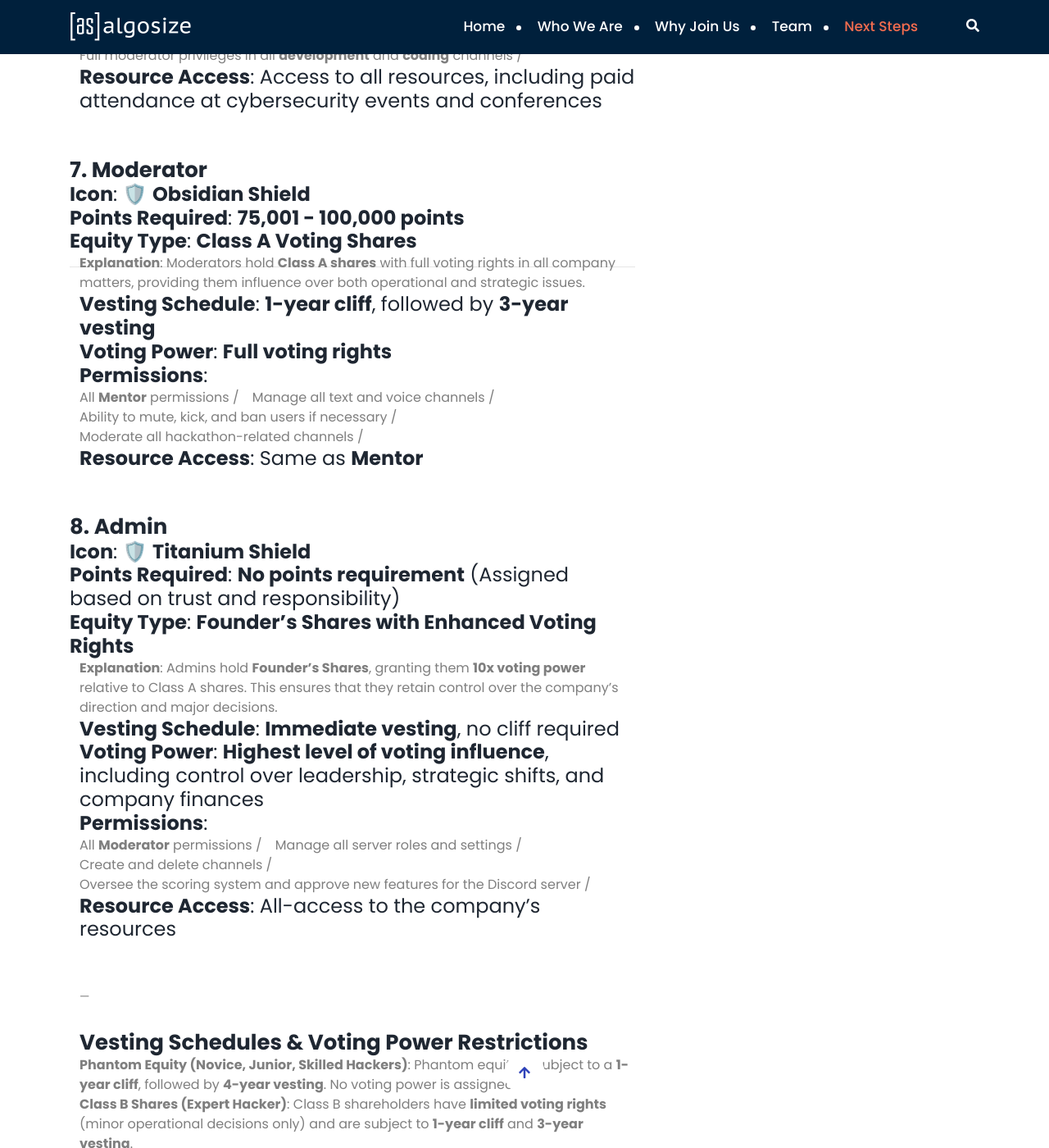
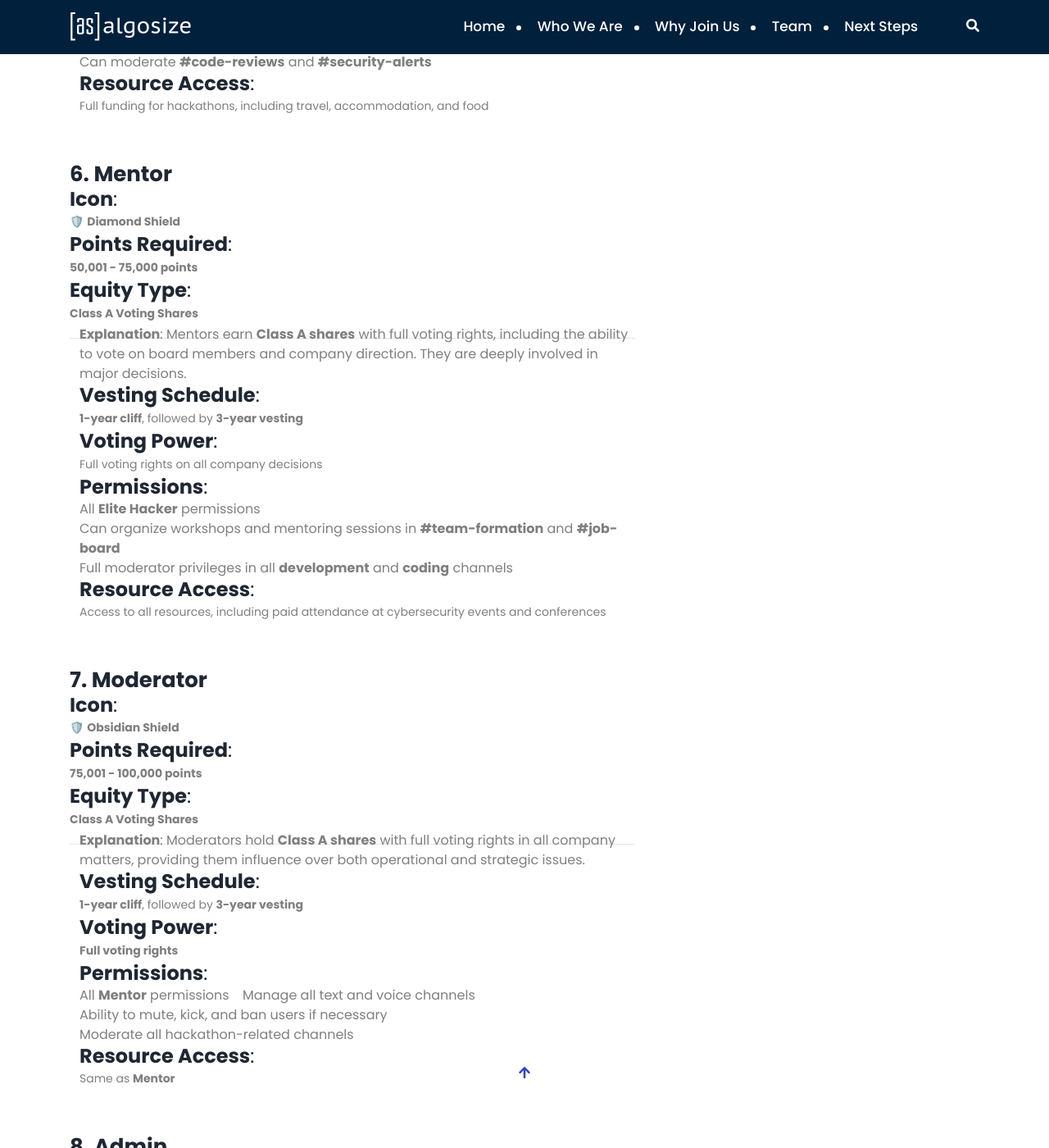
Before and after one commit to AlgoSize/website, a Jekyll site: the page built from _portfolios/ranking-tiers.md, in a window 1280 px wide and 1400 px high, scrolled down 3977 px. Shown: the whole window at 82% size. Built offline with Jekyll 4.4.1, drawn with Linux system fonts in a browser that asks for light colours; some of the changed text lies outside the part shown.

Commit message:
Update ranking-tiers.md

```diff
--- a/_portfolios/ranking-tiers.md
+++ b/_portfolios/ranking-tiers.md
@@ -10,44 +10,54 @@ layout: service
 <br/>
 
 ### **1. Novice Hacker**
-#### **Icon**: 🛡️ **Copper Shield**
-#### **Points Required**: **0 - 2,500 points**
-#### **Equity Type**: **Phantom Equity**
+#### **Icon**:
+🛡️ **Copper Shield**
+#### **Points Required**:
+**0 - 2,500 points**
+#### **Equity Type**:
+**Phantom Equity**
   - **Explanation**: Novice Hackers earn **phantom equity**, which allows them to benefit from the company's growth without owning real shares. Phantom equity mimics stock value but doesn’t provide ownership or voting power. It can be cashed out after a specific vesting period or liquidity event.
-#### **Vesting Schedule**: **1-year cliff**, followed by **4-year vesting** (25% per year).
-#### **Voting Power**: **None**
+#### **Vesting Schedule**:
+**1-year cliff**, followed by **4-year vesting** (25% per year).
+#### **Voting Power**:
+**None**
 #### **Permissions**:
-  - Read and send messages in **#current-challenges** /
-  - **#hackathon-discussion** /
-  - **#dev-chat** /
-  - View **#code-reviews** /
-  - **#security-alerts** /
-  - **#compliance** (but not post) /
-  - Join **General Voice** channel /
-#### **Resource Access**: Limited
+  - Read and send messages in **#current-challenges** <br/>
+  - **#hackathon-discussion** <br/>
+  - **#dev-chat** <br/>
+  - View **#code-reviews** <br/>
+  - **#security-alerts** <br/>
+  - **#compliance** (but not post) <br/>
+  - Join **General Voice** channel <br/>
+#### **Resource Access**:
+Limited
 <br/>
 <br/>
-
 ---
-
 <br/>
 <br/>
 
 ### **2. Junior Hacker**
-#### **Icon**: 🛡️ **Bronze Shield**
-#### **Points Required**: **2,501 - 7,500 points**
-#### **Equity Type**: **Phantom Equity**
+#### **Icon**:
+🛡️ **Bronze Shield**
+#### **Points Required**:
+**2,501 - 7,500 points**
+#### **Equity Type**:
+**Phantom Equity**
   - **Explanation**: Junior Hackers also earn **phantom equity**, providing them the financial benefits of company growth without voting rights or real ownership. It can be converted into rewards after a vesting period.
-#### **Vesting Schedule**: **1-year cliff**, followed by **4-year vesting**
-#### **Voting Power**: **None**
+#### **Vesting Schedule**:
+**1-year cliff**, followed by **4-year vesting**
+#### **Voting Power**:
+**None**
 #### **Permissions**:
-  - All **Novice Hacker** permissions /
-  - Post in **#code-reviews** /
-  - **#team-formation** /
-  - **#security-alerts** /
-  - Access to **#job-board** for potential work or contracts /
-  - Join **Team Meetings** voice channel /
-#### **Resource Access**: Access to software tools for development and learning
+  - All **Novice Hacker** permissions <br/>
+  - Post in **#code-reviews** <br/>
+  - **#team-formation** <br/>
+  - **#security-alerts** <br/>
+  - Access to **#job-board** for potential work or contracts <br/>
+  - Join **Team Meetings** voice channel <br/>
+#### **Resource Access**:
+Access to software tools for development and learning
 <br/>
 <br/>
 
@@ -57,18 +67,24 @@ layout: service
 <br/>
 
 ### **3. Skilled Hacker**
-#### **Icon**: 🛡️ **Silver Shield**
-#### **Points Required**: **7,501 - 15,000 points**
-#### **Equity Type**: **Phantom Equity**
+#### **Icon**:
+🛡️ **Silver Shield**
+#### **Points Required**:
+**7,501 - 15,000 points**
+#### **Equity Type**:
+**Phantom Equity**
   - **Explanation**: Skilled Hackers continue to earn **phantom equity**, allowing them to accumulate rewards over time without direct ownership of the company or voting power. They can cash in phantom equity at a future date based on company growth.
-#### **Vesting Schedule**: **1-year cliff**, followed by **4-year vesting**
-#### **Voting Power**: **None**
+#### **Vesting Schedule**:
+**1-year cliff**, followed by **4-year vesting**
+#### **Voting Power**:
+**None**
 #### **Permissions**:
-  - All **Junior Hacker** permissions /
-  - Can create threads in **#hackathon-discussion** /
-  - Access to **#team-management** for organizing teams and managing projects /
-  - Join **Hackathon Room** voice channel /
-#### **Resource Access**: Limited access to advanced software and tools, partial funding for hackathons (no travel)
+  - All **Junior Hacker** permissions <br/>
+  - Can create threads in **#hackathon-discussion** <br/>
+  - Access to **#team-management** for organizing teams and managing projects <br/>
+  - Join **Hackathon Room** voice channel <br/>
+#### **Resource Access**:
+Limited access to advanced software and tools, partial funding for hackathons (no travel)
 <br/>
 <br/>
 
@@ -78,18 +94,24 @@ layout: service
 <br/>
 
 ### **4. Expert Hacker**
-#### **Icon**: 🛡️ **Gold Shield**
-#### **Points Required**: **15,001 - 30,000 points**
-#### **Equity Type**: **Class B Non-Voting Shares**
+#### **Icon**:
+🛡️ **Gold Shield**
+#### **Points Required**:
+**15,001 - 30,000 points**
+#### **Equity Type**:
+**Class B Non-Voting Shares**
   - **Explanation**: Expert Hackers earn **Class B shares**, providing them equity ownership and dividends but **no voting rights**. This allows them to benefit financially from company growth without affecting control.
-#### **Vesting Schedule**: **1-year cliff**, followed by **3-year vesting**
-#### **Voting Power**: **Limited to minor decisions** (no strategic or board-level voting)
+#### **Vesting Schedule**:
+**1-year cliff**, followed by **3-year vesting**
+#### **Voting Power**:
+**Limited to minor decisions** (no strategic or board-level voting)
 #### **Permissions**:
-  - All **Skilled Hacker** permissions /
-  - Full access to **#team-management** for managing team projects /
-  - Post in **#current-challenges** and access advanced hackathon details /
-  - Can create and manage events in **Hackathon Room** /
-#### **Resource Access**: Access to premium software, paid entry for hackathons, partial travel funding
+  - All **Skilled Hacker** permissions <br/>
+  - Full access to **#team-management** for managing team projects <br/>
+  - Post in **#current-challenges** and access advanced hackathon details <br/>
+  - Can create and manage events in **Hackathon Room** <br/>
+#### **Resource Access**:
+Access to premium software, paid entry for hackathons, partial travel funding
 <br/>
 <br/>
 
@@ -99,17 +121,23 @@ layout: service
 <br/>
 
 ### **5. Elite Hacker**
-#### **Icon**: 🛡️ **Platinum Shield**
-#### **Points Required**: **30,001 - 50,000 points**
-#### **Equity Type**: **Class A Voting Shares**
+#### **Icon**:
+🛡️ **Platinum Shield**
+#### **Points Required**:
+**30,001 - 50,000 points**
+#### **Equity Type**:
+**Class A Voting Shares**
   - **Explanation**: Elite Hackers earn **Class A shares**, granting them **full voting rights** on major company decisions. This includes strategic planning, leadership elections, and company policies.
-#### **Vesting Schedule**: **1-year cliff**, followed by **3-year vesting**
-#### **Voting Power**: **Full voting rights** on strategic decisions and leadership matters
+#### **Vesting Schedule**:
+**1-year cliff**, followed by **3-year vesting**
+#### **Voting Power**:
+**Full voting rights** on strategic decisions and leadership matters
 #### **Permissions**:
-  - All **Expert Hacker** permissions /
-  - Access to **#advanced-discussions** for high-level strategy /
-  - Can moderate **#code-reviews** and **#security-alerts** /
-#### **Resource Access**: Full funding for hackathons, including travel, accommodation, and food
+  - All **Expert Hacker** permissions <br/>
+  - Access to **#advanced-discussions** for high-level strategy <br/>
+  - Can moderate **#code-reviews** and **#security-alerts** <br/>
+#### **Resource Access**:
+Full funding for hackathons, including travel, accommodation, and food
 <br/>
 <br/>
 
@@ -119,17 +147,23 @@ layout: service
 <br/>
 
 ### **6. Mentor**
-#### **Icon**: 🛡️ **Diamond Shield**
-#### **Points Required**: **50,001 - 75,000 points**
-#### **Equity Type**: **Class A Voting Shares**
+#### **Icon**:
+🛡️ **Diamond Shield**
+#### **Points Required**:
+**50,001 - 75,000 points**
+#### **Equity Type**:
+**Class A Voting Shares**
   - **Explanation**: Mentors earn **Class A shares** with full voting rights, including the ability to vote on board members and company direction. They are deeply involved in major decisions.
-#### **Vesting Schedule**: **1-year cliff**, followed by **3-year vesting**
-#### **Voting Power**: Full voting rights on all company decisions
+#### **Vesting Schedule**:
+**1-year cliff**, followed by **3-year vesting**
+#### **Voting Power**:
+Full voting rights on all company decisions
 #### **Permissions**:
-  - All **Elite Hacker** permissions /
-  - Can organize workshops and mentoring sessions in **#team-formation** and **#job-board** /
-  - Full moderator privileges in all **development** and **coding** channels /
-#### **Resource Access**: Access to all resources, including paid attendance at cybersecurity events and conferences
+  - All **Elite Hacker** permissions <br/>
+  - Can organize workshops and mentoring sessions in **#team-formation** and **#job-board** <br/>
+  - Full moderator privileges in all **development** and **coding** channels <br/>
+#### **Resource Access**:
+Access to all resources, including paid attendance at cybersecurity events and conferences
 <br/>
 <br/>
 
@@ -139,18 +173,24 @@ layout: service
 <br/>
 
 ### **7. Moderator**
-#### **Icon**: 🛡️ **Obsidian Shield**
-#### **Points Required**: **75,001 - 100,000 points**
-#### **Equity Type**: **Class A Voting Shares**
+#### **Icon**:
+🛡️ **Obsidian Shield**
+#### **Points Required**:
+**75,001 - 100,000 points**
+#### **Equity Type**:
+**Class A Voting Shares**
   - **Explanation**: Moderators hold **Class A shares** with full voting rights in all company matters, providing them influence over both operational and strategic issues.
-#### **Vesting Schedule**: **1-year cliff**, followed by **3-year vesting**
-#### **Voting Power**: **Full voting rights**
+#### **Vesting Schedule**:
+**1-year cliff**, followed by **3-year vesting**
+#### **Voting Power**:
+**Full voting rights**
 #### **Permissions**:
-  - All **Mentor** permissions /
-  - Manage all text and voice channels /
-  - Ability to mute, kick, and ban users if necessary /
-  - Moderate all hackathon-related channels /
-#### **Resource Access**: Same as **Mentor**
+  - All **Mentor** permissions <br/>
+  - Manage all text and voice channels <br/>
+  - Ability to mute, kick, and ban users if necessary <br/>
+  - Moderate all hackathon-related channels <br/>
+#### **Resource Access**:
+Same as **Mentor**
 <br/>
 <br/>
 
@@ -160,18 +200,22 @@ layout: service
 <br/>
 
 ### **8. Admin**
-#### **Icon**: 🛡️ **Titanium Shield**
-#### **Points Required**: **No points requirement** (Assigned based on trust and responsibility)
-#### **Equity Type**: **Founder's Shares with Enhanced Voting Rights**
+#### **Icon**:
+🛡️ **Titanium Shield**
+#### **Points Required**:
+**No points requirement** (Assigned based on trust and responsibility)
+#### **Equity Type**:
+**Founder's Shares with Enhanced Voting Rights**
   - **Explanation**: Admins hold **Founder's Shares**, granting them **10x voting power** relative to Class A shares. This ensures that they retain control over the company’s direction and major decisions.
 #### **Vesting Schedule**: **Immediate vesting**, no cliff required
 #### **Voting Power**: **Highest level of voting influence**, including control over leadership, strategic shifts, and company finances
 #### **Permissions**:
-  - All **Moderator** permissions /
-  - Manage all server roles and settings /
-  - Create and delete channels /
-  - Oversee the scoring system and approve new features for the Discord server /
-#### **Resource Access**: All-access to the company’s resources
+  - All **Moderator** permissions <br/>
+  - Manage all server roles and settings <br/>
+  - Create and delete channels <br/>
+  - Oversee the scoring system and approve new features for the Discord server <br/>
+#### **Resource Access**:
+All-access to the company’s resources
 <br/>
 <br/>
 ---
```
